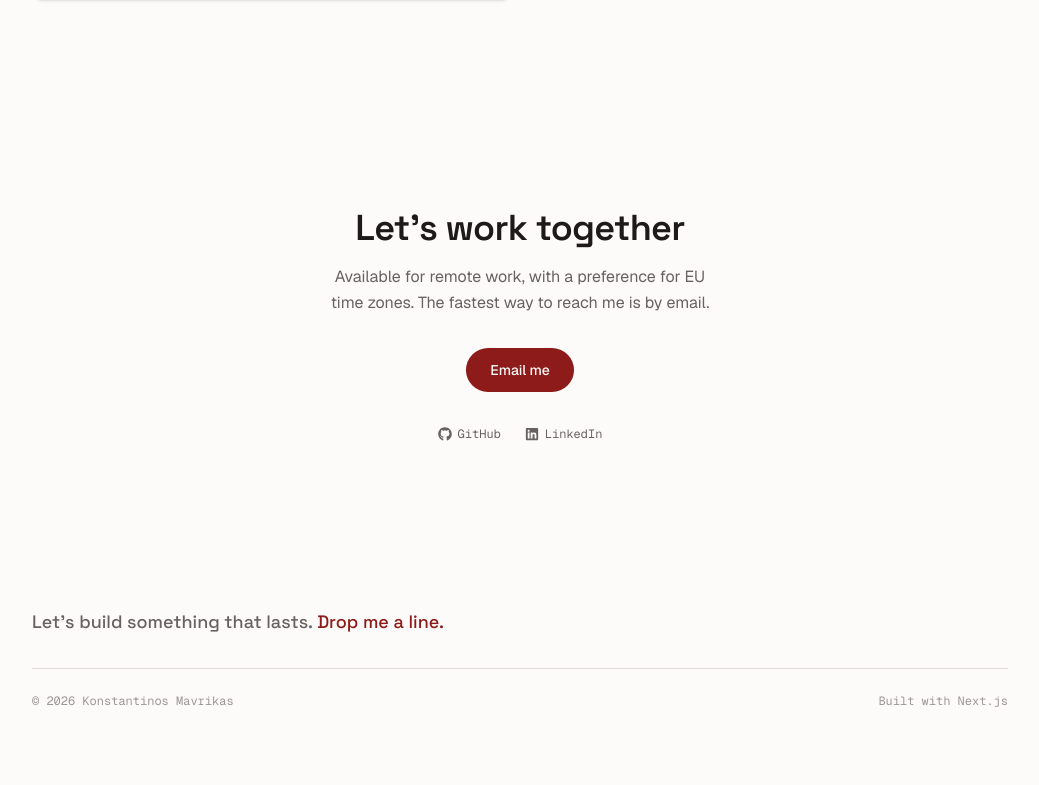
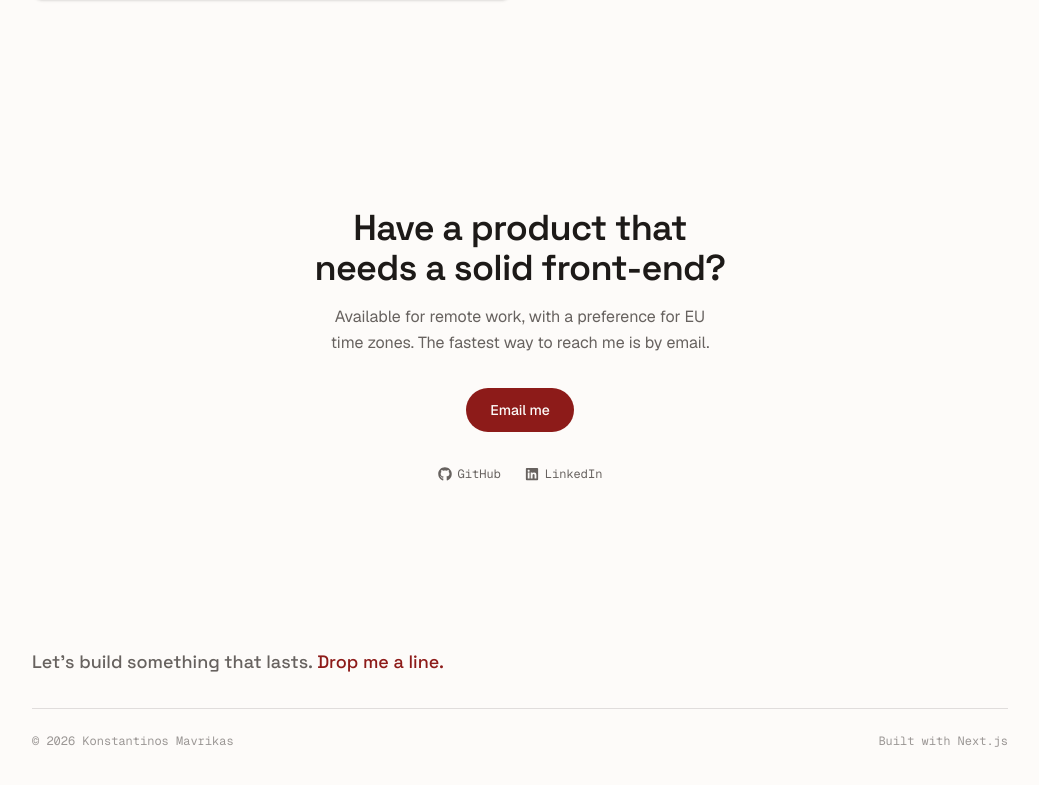
Before and after one commit to KMavr/portfolio, a Next.js app: page / in a window 1280 px wide. Shown: the part 3185-3970 px from the top of the page, without its empty margins (120-1159 px from the left). Before the commit the page ends 3942 px from the top, so only its background shows below. Built offline with nearby package versions, Linux system fonts and the light colour scheme.

Commit message:
Update contact headline

```diff
--- a/app/components/Contact/Contact.tsx
+++ b/app/components/Contact/Contact.tsx
@@ -14,7 +14,7 @@ const ICONS: Record<SocialLink['label'], IconType> = {
 function Contact() {
   return (
     <section id="contact" className={styles.section}>
-      <h2 className={styles.heading}>Let&apos;s work together</h2>
+      <h2 className={styles.heading}>Have a product that needs a solid front-end?</h2>
       <p className={styles.subline}>{CONTACT_SUBLINE}</p>
       <EmailWithCopyTooltip email={EMAIL} className={styles.ctaWrapper} linkClassName={styles.cta}>
         Email me
```
